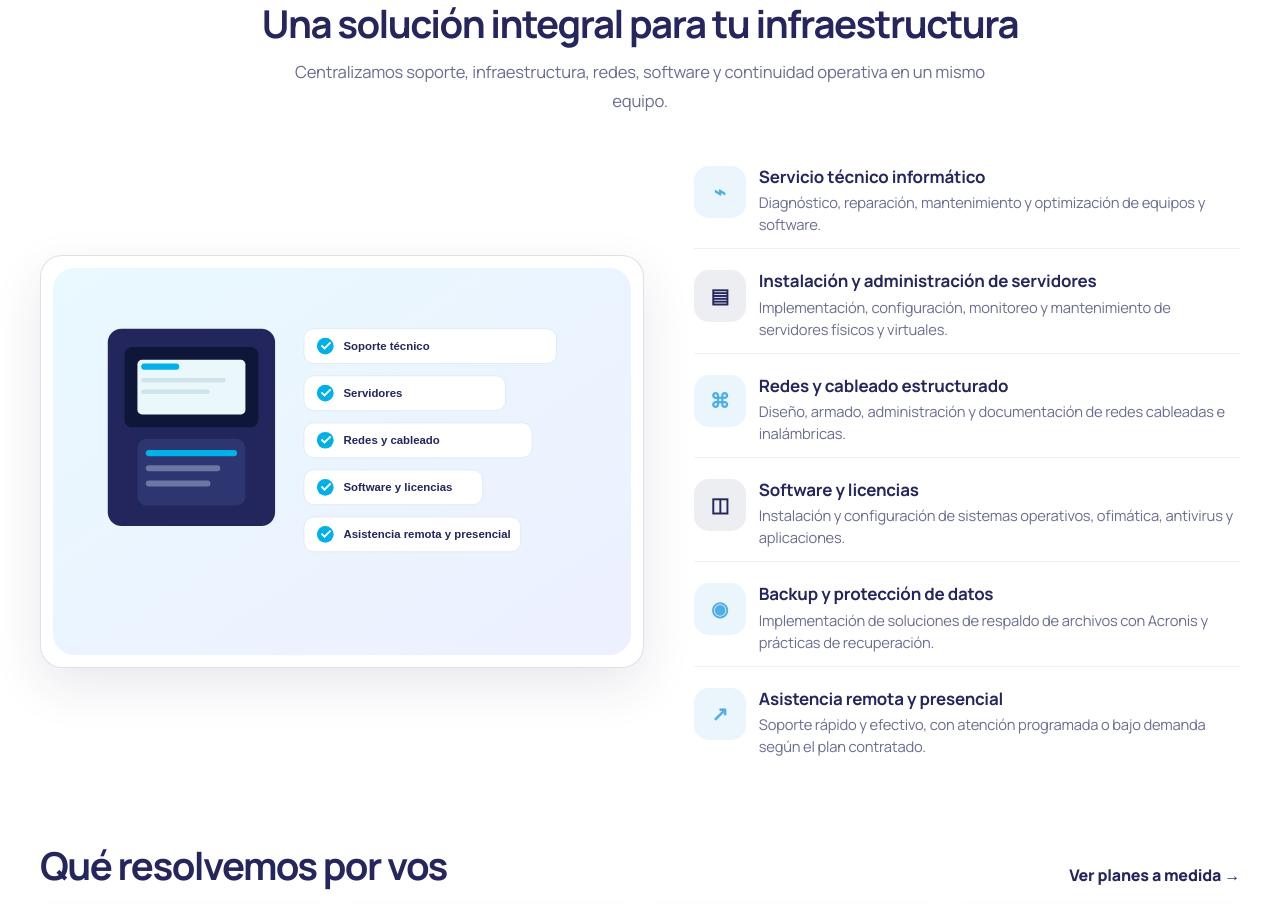
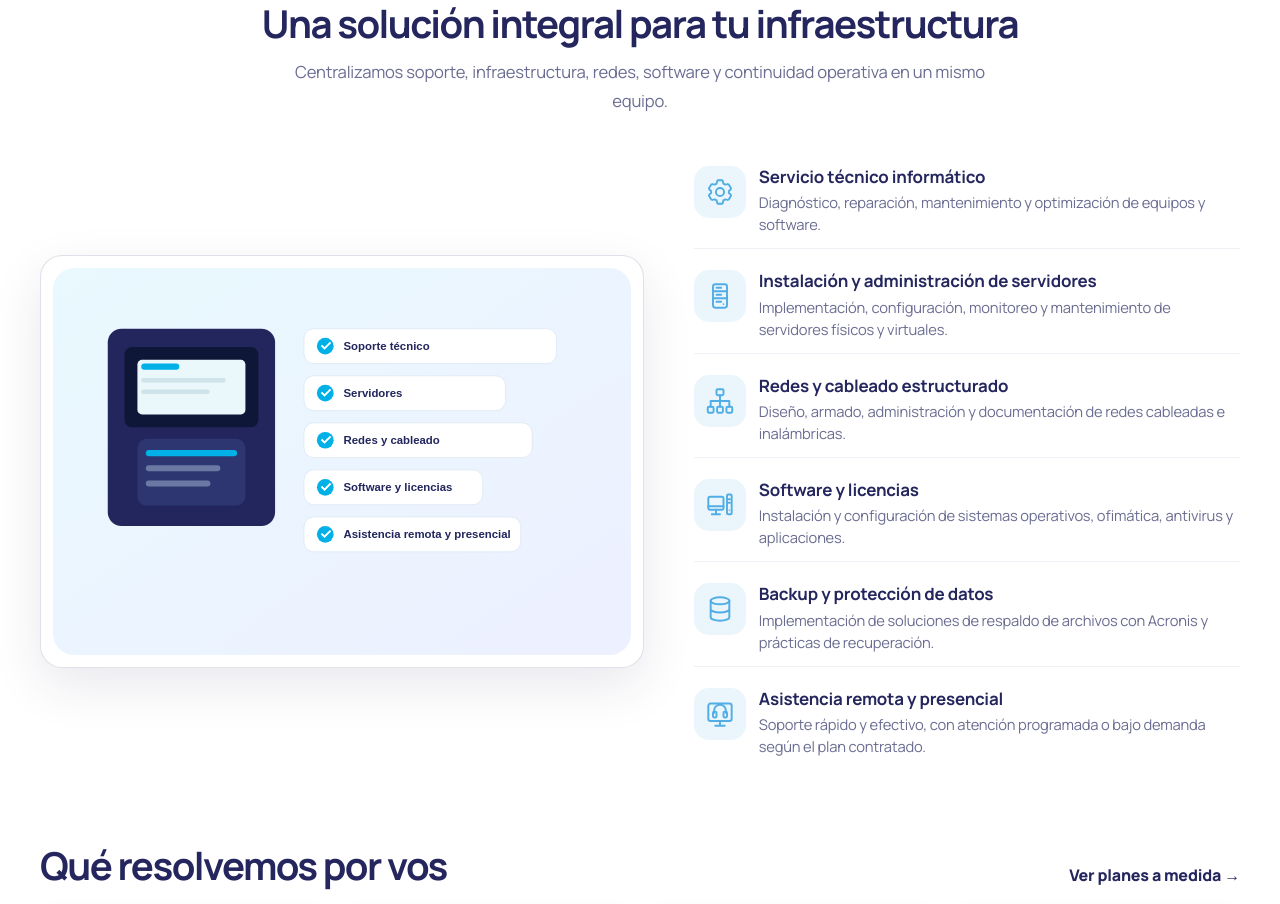
Before and after one commit to Belendefranchi/PuntoConectado, a plain HTML site: page index.html in a window 1280 px wide. Shown: the part 818-1722 px from the top of the page. Drawn offline with Linux system fonts and the light colour scheme.

Commit message:
v1.0.20 - Incorporar íconos SVG en la lista de servicios

```diff
--- a/assets/styles.css
+++ b/assets/styles.css
@@ -361,7 +361,7 @@ h3{font-size:1.06rem;line-height:1.25;margin-bottom:8px}
 #servicios .btn,#planes .btn,#contacto .btn{font-family:"Manrope",ui-sans-serif,system-ui,sans-serif;font-weight:600}
 #planes .featured .btn-primary,#contacto .form-grid .btn-primary{background:var(--navy);color:#fff;box-shadow:none}
 #planes .featured .btn-primary:hover,#contacto .form-grid .btn-primary:hover{transform:translateY(-1px);box-shadow:0 13px 28px rgba(81,174,229,.36)}
-.contact-icon svg{display:block;width:28px;height:28px;fill:none;stroke:currentColor;stroke-width:1.65;stroke-linecap:round;stroke-linejoin:round}
+.contact-icon svg,.service-item .icon-badge svg{display:block;width:28px;height:28px;fill:none;stroke:currentColor;stroke-width:1.65;stroke-linecap:round;stroke-linejoin:round}
 .contact-icon--whatsapp svg{width:26px;height:26px;fill:currentColor;stroke:none}
 .form-trust svg{flex:0 0 15px;color:var(--sky);margin-top:1px}
 
--- a/index.html
+++ b/index.html
@@ -69,12 +69,30 @@
         <img src="assets/services-tech.svg" alt="Ilustración de equipos informáticos y servicios de soporte">
       </div>
       <div class="service-list">
-        <div class="service-item"><div class="icon-badge"><span>⌁</span></div><div><h3>Servicio técnico informático</h3><p>Diagnóstico, reparación, mantenimiento y optimización de equipos y software.</p></div></div>
-        <div class="service-item"><div class="icon-badge purple"><span>▤</span></div><div><h3>Instalación y administración de servidores</h3><p>Implementación, configuración, monitoreo y mantenimiento de servidores físicos y virtuales.</p></div></div>
-        <div class="service-item"><div class="icon-badge green"><span>⌘</span></div><div><h3>Redes y cableado estructurado</h3><p>Diseño, armado, administración y documentación de redes cableadas e inalámbricas.</p></div></div>
-        <div class="service-item"><div class="icon-badge orange"><span>◫</span></div><div><h3>Software y licencias</h3><p>Instalación y configuración de sistemas operativos, ofimática, antivirus y aplicaciones.</p></div></div>
-        <div class="service-item"><div class="icon-badge"><span>◉</span></div><div><h3>Backup y protección de datos</h3><p>Implementación de soluciones de respaldo de archivos con Acronis y prácticas de recuperación.</p></div></div>
-        <div class="service-item"><div class="icon-badge green"><span>↗</span></div><div><h3>Asistencia remota y presencial</h3><p>Soporte rápido y efectivo, con atención programada o bajo demanda según el plan contratado.</p></div></div>
+        <div class="service-item">
+          <div class="icon-badge"><svg viewBox="0 0 24 24" aria-hidden="true" focusable="false"><path d="m9.5 3 .5-1h4l.5 1 .4 1.8 1.6.9 1.8-.5 1.2.3 2 3.4-.5 1.1-1.4 1.1v1.8l1.4 1.1.5 1.1-2 3.4-1.2.3-1.8-.5-1.6.9-.4 1.8-.5 1h-4l-.5-1-.4-1.8-1.6-.9-1.8.5-1.2-.3-2-3.4.5-1.1 1.4-1.1v-1.8L3 10l-.5-1.1 2-3.4 1.2-.3 1.8.5 1.6-.9Z"/><circle cx="12" cy="12" r="3.5"/></svg></div>
+          <div><h3>Servicio técnico informático</h3><p>Diagnóstico, reparación, mantenimiento y optimización de equipos y software.</p></div>
+        </div>
+        <div class="service-item">
+          <div class="icon-badge"><svg viewBox="0 0 24 24" aria-hidden="true" focusable="false"><rect x="6" y="2" width="12" height="20" rx="2"/><path d="M6 8h12M6 14h12M9 5h4M9 11h4M9 17h4"/><circle cx="15" cy="19" r=".7" fill="currentColor" stroke="none"/></svg></div>
+          <div><h3>Instalación y administración de servidores</h3><p>Implementación, configuración, monitoreo y mantenimiento de servidores físicos y virtuales.</p></div>
+        </div>
+        <div class="service-item">
+          <div class="icon-badge"><svg viewBox="0 0 24 24" aria-hidden="true" focusable="false"><rect x="9" y="2" width="6" height="5" rx="1"/><path d="M12 7v5M4 17v-5h16v5M12 12v5"/><rect x="1.5" y="17" width="5" height="5" rx="1"/><rect x="9.5" y="17" width="5" height="5" rx="1"/><rect x="17.5" y="17" width="5" height="5" rx="1"/></svg></div>
+          <div><h3>Redes y cableado estructurado</h3><p>Diseño, armado, administración y documentación de redes cableadas e inalámbricas.</p></div>
+        </div>
+        <div class="service-item">
+          <div class="icon-badge"><svg viewBox="0 0 24 24" aria-hidden="true" focusable="false"><rect x="2" y="5" width="13" height="11" rx="1.5"/><path d="M2 13h13M8.5 16v4M5 20h7"/><rect x="18" y="3" width="4" height="17" rx="1"/><path d="M19.5 7h1M19.5 10h1"/><circle cx="20" cy="16.5" r=".6" fill="currentColor" stroke="none"/></svg></div>
+          <div><h3>Software y licencias</h3><p>Instalación y configuración de sistemas operativos, ofimática, antivirus y aplicaciones.</p></div>
+        </div>
+        <div class="service-item">
+          <div class="icon-badge"><svg viewBox="0 0 24 24" aria-hidden="true" focusable="false"><ellipse cx="12" cy="5" rx="8" ry="3"/><path d="M4 5v14c0 1.66 3.58 3 8 3s8-1.34 8-3V5M4 12c0 1.66 3.58 3 8 3s8-1.34 8-3"/></svg></div>
+          <div><h3>Backup y protección de datos</h3><p>Implementación de soluciones de respaldo de archivos con Acronis y prácticas de recuperación.</p></div>
+        </div>
+        <div class="service-item">
+          <div class="icon-badge"><svg viewBox="0 0 24 24" aria-hidden="true" focusable="false"><rect x="2" y="3" width="20" height="15" rx="2"/><path d="M8 22h8M12 18v4M7 11V9a5 5 0 0 1 10 0v2"/><rect x="6" y="10" width="3" height="5" rx="1"/><rect x="15" y="10" width="3" height="5" rx="1"/></svg></div>
+          <div><h3>Asistencia remota y presencial</h3><p>Soporte rápido y efectivo, con atención programada o bajo demanda según el plan contratado.</p></div>
+        </div>
       </div>
     </div>
 
```
Also changed, not shown: PROMPT_BASE.txt, VERSION.txt.
